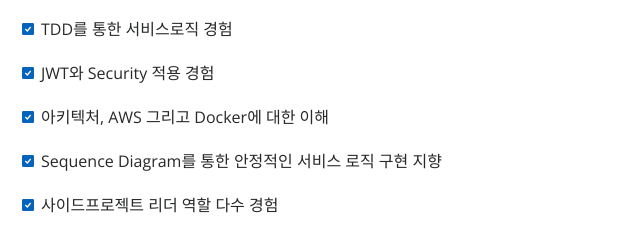
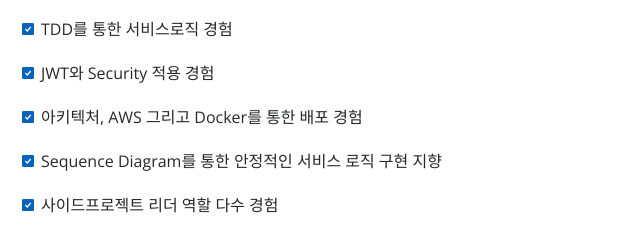
Before and after one commit to CodingGamePlayer/CodingGamePlayer.github.io, a plain HTML site: page index.html in a window 1280 px wide. Shown: the part 1195-1420 px from the top of the page, 492-1132 px from the left. Drawn offline with nearby package versions, Linux system fonts and the light colour scheme.

Commit message:
index.html

```diff
--- a/index.html
+++ b/index.html
@@ -161,7 +161,7 @@
                     </li>
                     <li>
                       <i class="bx bxs-check-square"></i>
-                      <span>아키텍처, AWS 그리고 Docker에 대한 이해</span>
+                      <span>아키텍처, AWS 그리고 Docker를 통한 배포 경험</span>
                     </li>
                     <li>
                       <i class="bx bxs-check-square"></i>
```
